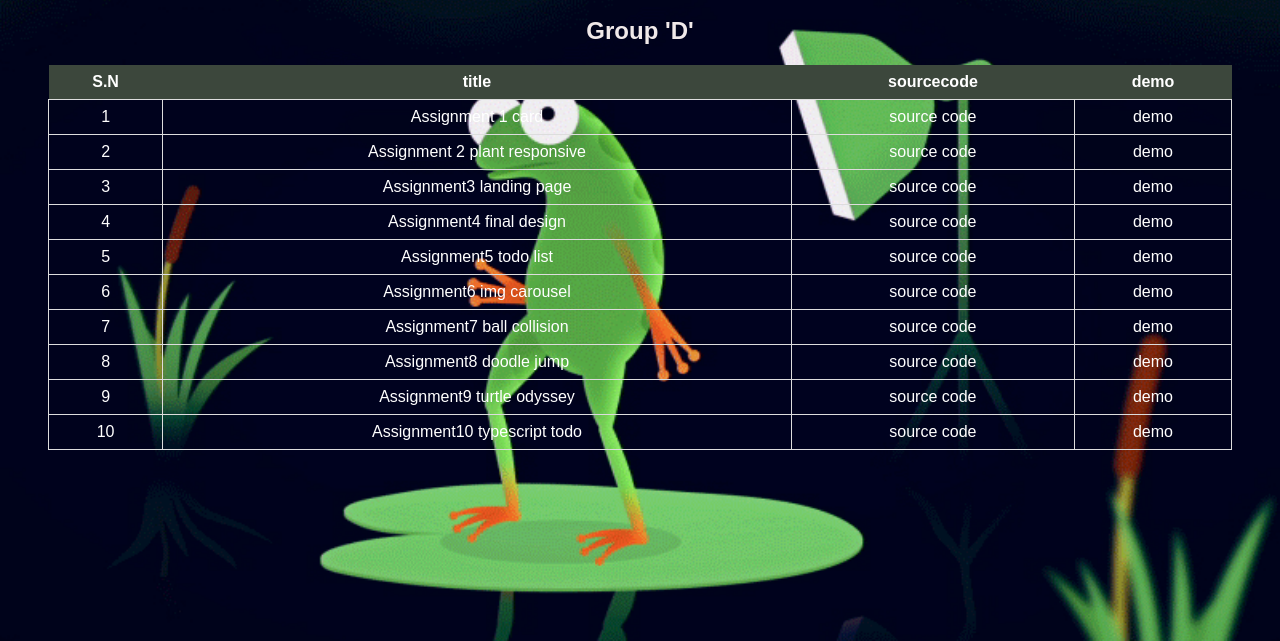
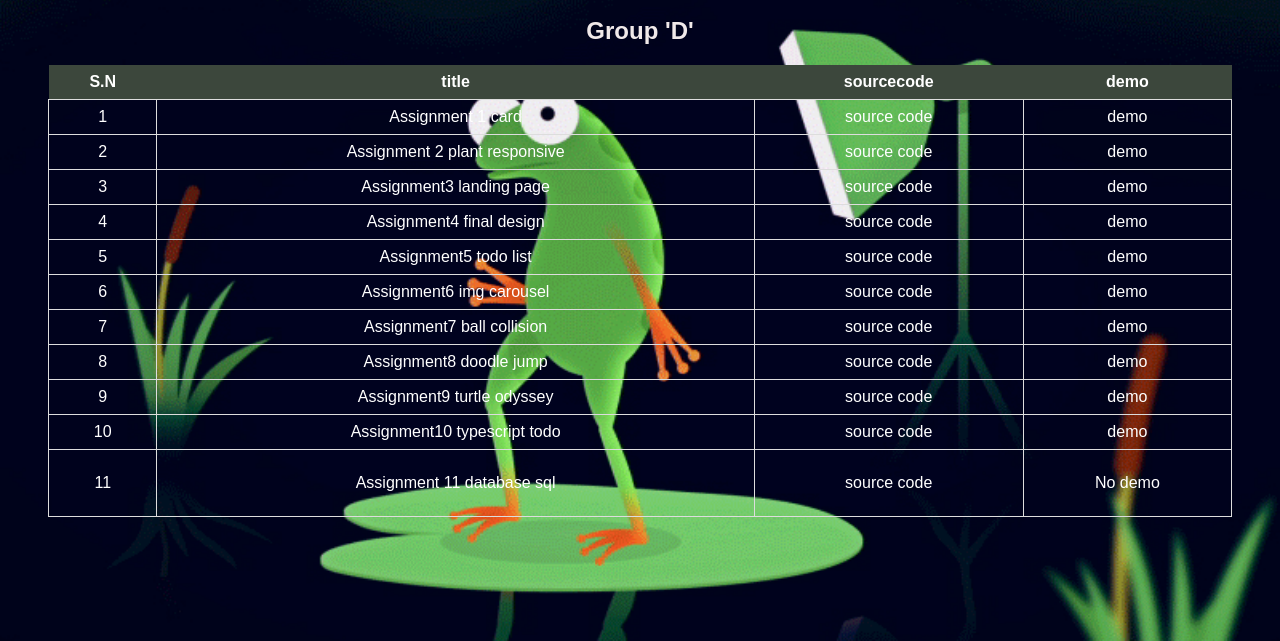
Before and after one commit to prastuti27/leapassignment, a plain HTML site: page index.html in a window 1280 px wide. Shown: the part 159-800 px from the top of the page. Drawn offline with Linux system fonts and the light colour scheme.

Commit message:
link  corrected

```diff
--- a/index.html
+++ b/index.html
@@ -146,6 +146,20 @@
             <a href="./htmlcss/assignment10/dist/" target="_blank">demo</a>
           </td>
         </tr>
+        <tr>
+          <td>11</td>
+          <td>Assignment 11 database sql</td>
+          <td>
+            <a
+              href="https://github.com/prastuti27/leapassignment/tree/master/htmlcss/assignment11"
+              target="_blank"
+              >source code</a
+            >
+          </td>
+          <td>
+            <p>No demo</p>
+          </td>
+        </tr>
       </table>
     </div>
   </body>
```
